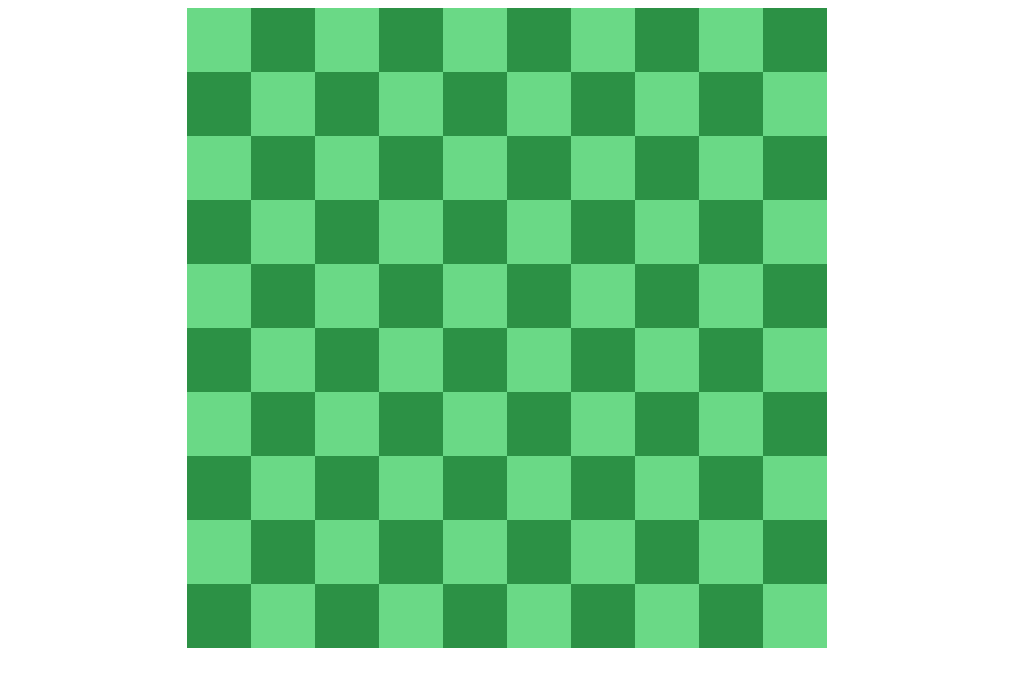
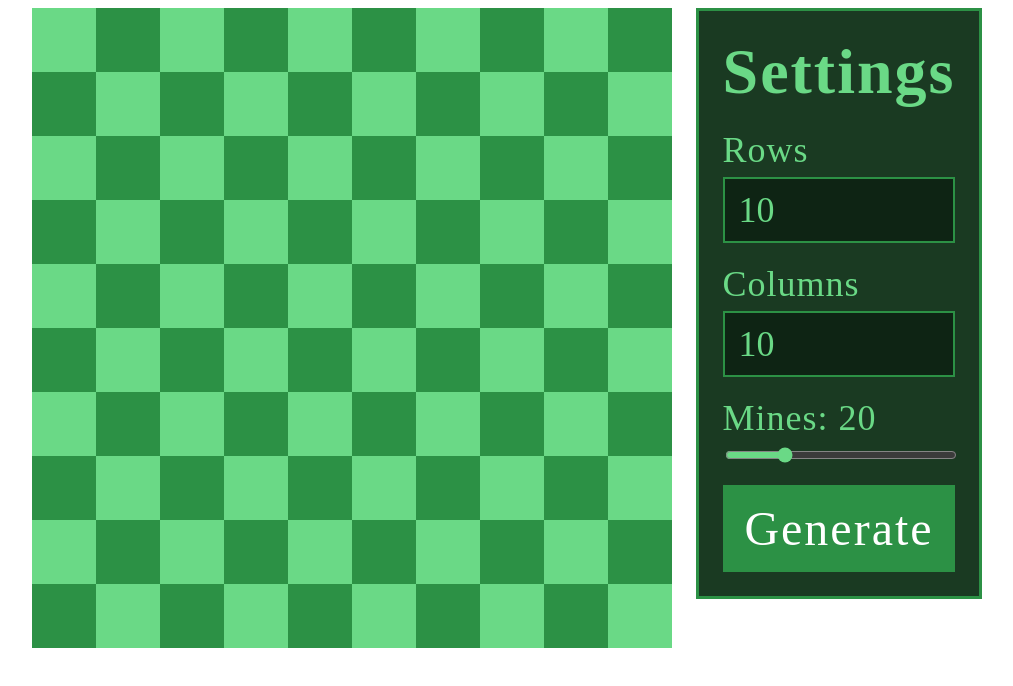
Before and after one commit to Denomant/Minesweeper-Solver, a plain HTML site: page index.html in a window 1280 px wide. Shown: the whole page, without its empty margins (133-1146 px from the left). Drawn offline with nearby package versions, Linux system fonts and the light colour scheme; a web font is replaced by a local one.

Commit message:
Sidebar visuals only; Confetti canvas brought to the front

```diff
--- a/index.html
+++ b/index.html
@@ -15,12 +15,36 @@
         <script src="minesweeper.js"></script>
     </head>
     <body>
-        <div id="game-wrapper">
-            <canvas id="board"></canvas>
-            <canvas id="confetti-canvas"></canvas>
-            <div id="pop-up" class="hidden">
-                <h1 id="pop-up-title">You Lost!</h1>
-                <button id="pop-up-btn">Play Again</button>
+        <div id="page-wrapper">
+            <div id="game-wrapper">
+                <canvas id="board"></canvas>
+                <div id="pop-up" class="hidden">
+                    <h1 id="pop-up-title">You Lost!</h1>
+                    <button id="pop-up-btn">Play Again</button>
+                </div>
+                <canvas id="confetti-canvas"></canvas>
+            </div>
+            <div id="sidebar">
+                <h2 id="sidebar-title">Settings</h2>
+
+                <div class="setting-group">
+                    <label for="input-rows">Rows</label>
+                    <input type="number" id="input-rows" min="5" max="30" value="10"/>
+                </div>
+
+                <div class="setting-group">
+                    <label for="input-cols">Columns</label>
+                    <input type="number" id="input-cols" min="5" max="30" value="10"/>
+                </div>
+
+                <div class="setting-group">
+                    <label for="input-mines">
+                        Mines: <span id="mines-value">20</span>
+                    </label>
+                    <input type="range" id="input-mines" min="1" max="80" value="20"/>
+                </div>
+
+                <button id="generate-btn">Generate</button>
             </div>
         </div>
     </body>
--- a/minesweeper.css
+++ b/minesweeper.css
@@ -56,3 +56,89 @@ body {
     font-size: 48px;
     padding: 10px 20px;
 }
+
+#page-wrapper {
+    display: flex;
+    flex-direction: row;
+    align-items: flex-start;
+    gap: 24px;
+}
+
+#sidebar {
+    display: flex;
+    flex-direction: column;
+    gap: 20px;
+    padding: 24px;
+    background-color: #1a3a22;
+    border: 3px solid #2c9145;
+    min-width: 200px;
+    margin-top: 0;
+}
+
+#sidebar-title {
+    font-family: "Micro 5";
+    font-size: 64px;
+    color: #6ad986;
+    margin: 0;
+    text-align: center;
+    letter-spacing: 2px;
+}
+
+.setting-group {
+    display: flex;
+    flex-direction: column;
+    gap: 6px;
+}
+
+.setting-group label {
+    font-family: "Micro 5";
+    font-size: 36px;
+    color: #6ad986;
+    letter-spacing: 1px;
+}
+
+.setting-group input[type="number"] {
+    font-family: "Micro 5";
+    font-size: 36px;
+    background-color: #0e2414;
+    color: #6ad986;
+    border: 2px solid #2c9145;
+    padding: 10px 14px;
+    width: 100%;
+    box-sizing: border-box;
+    outline: none;
+}
+
+.setting-group input[type="number"]:focus {
+    border-color: #6ad986;
+}
+
+.setting-group input[type="range"] {
+    width: 100%;
+    accent-color: #6ad986;
+    cursor: pointer;
+}
+
+/* remove the default spin buttons from number inputs */
+.setting-group input[type="number"]::-webkit-outer-spin-button,
+.setting-group input[type="number"]::-webkit-inner-spin-button {
+    -webkit-appearance: none;
+    margin: 0;
+}
+
+#generate-btn {
+    font-family: "Micro 5";
+    font-size: 48px;
+    background-color: #2c9145;
+    color: white;
+    border: none;
+    padding: 16px;
+    cursor: pointer;
+    letter-spacing: 2px;
+    transition: background-color 0.15s;
+}
+
+#generate-btn:hover {
+    background-color: #6ad986;
+    color: #0e2414;
+}
```
